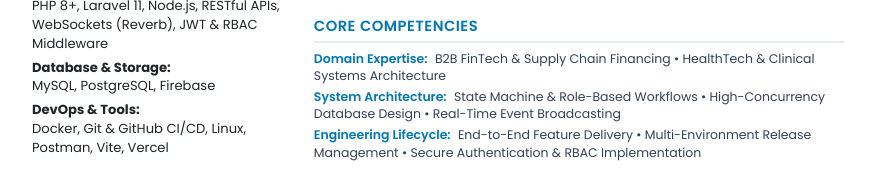
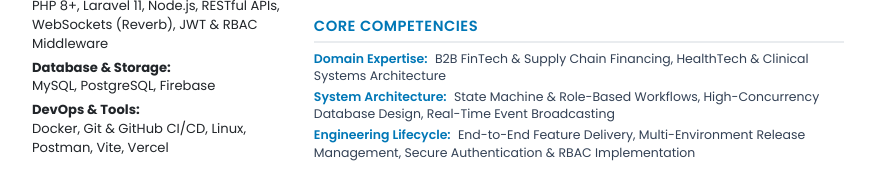
Before and after one commit to KhantKyawLin/KKL_PORTFOLIO, a plain HTML site: page cv.html in a window 1280 px wide. Shown: the part 739-914 px from the top of the page, without its empty margins (202-1077 px from the left). Drawn offline with Linux system fonts and the light colour scheme.

Commit message:
Use commas instead of bullets in Core Competencies for cleaner wrapping and consistency

```diff
--- a/cv.html
+++ b/cv.html
@@ -353,15 +353,15 @@
                     <div class="competency-matrix">
                         <div class="competency-row">
                             <span class="competency-label">Domain Expertise:</span>
-                            <span class="competency-value">B2B FinTech &amp; Supply Chain Financing &bull; HealthTech &amp; Clinical Systems Architecture</span>
+                            <span class="competency-value">B2B FinTech &amp; Supply Chain Financing, HealthTech &amp; Clinical Systems Architecture</span>
                         </div>
                         <div class="competency-row">
                             <span class="competency-label">System Architecture:</span>
-                            <span class="competency-value">State Machine &amp; Role-Based Workflows &bull; High-Concurrency Database Design &bull; Real-Time Event Broadcasting</span>
+                            <span class="competency-value">State Machine &amp; Role-Based Workflows, High-Concurrency Database Design, Real-Time Event Broadcasting</span>
                         </div>
                         <div class="competency-row">
                             <span class="competency-label">Engineering Lifecycle:</span>
-                            <span class="competency-value">End-to-End Feature Delivery &bull; Multi-Environment Release Management &bull; Secure Authentication &amp; RBAC Implementation</span>
+                            <span class="competency-value">End-to-End Feature Delivery, Multi-Environment Release Management, Secure Authentication &amp; RBAC Implementation</span>
                         </div>
                     </div>
                 </div>
```
Also changed, not shown: 1 other file.
